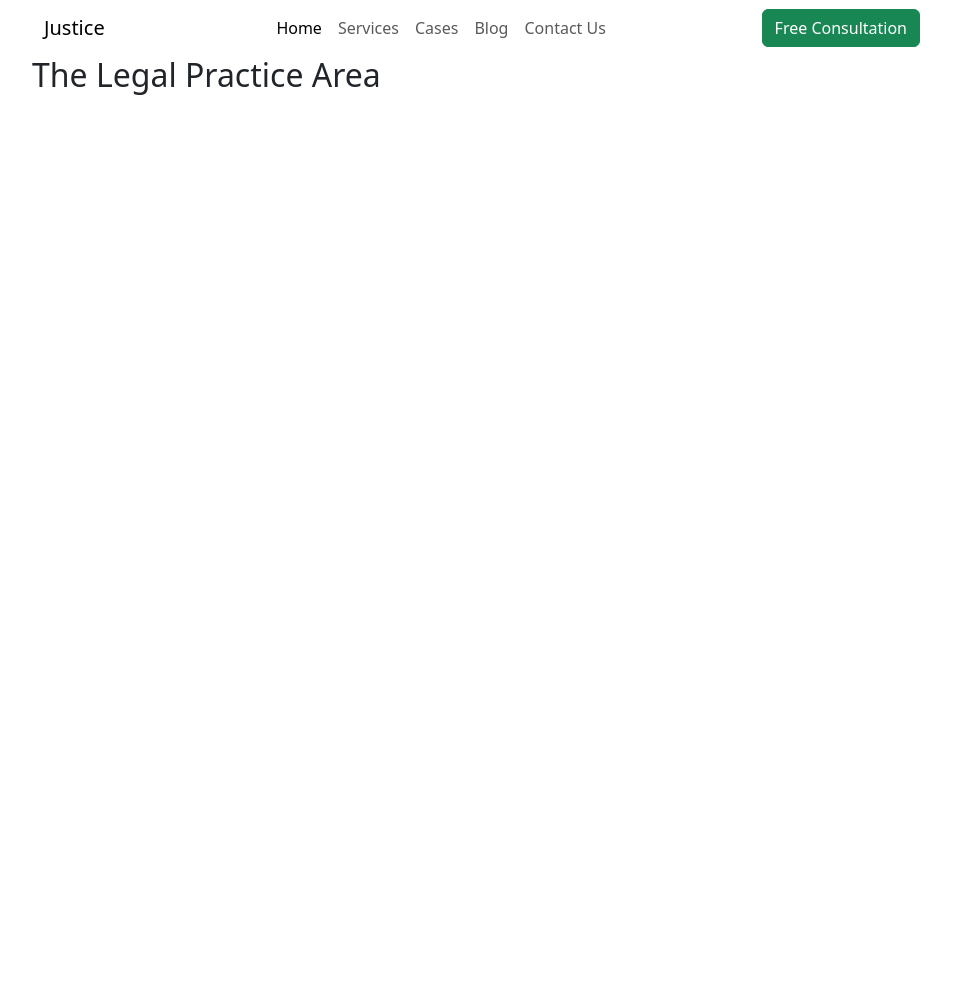
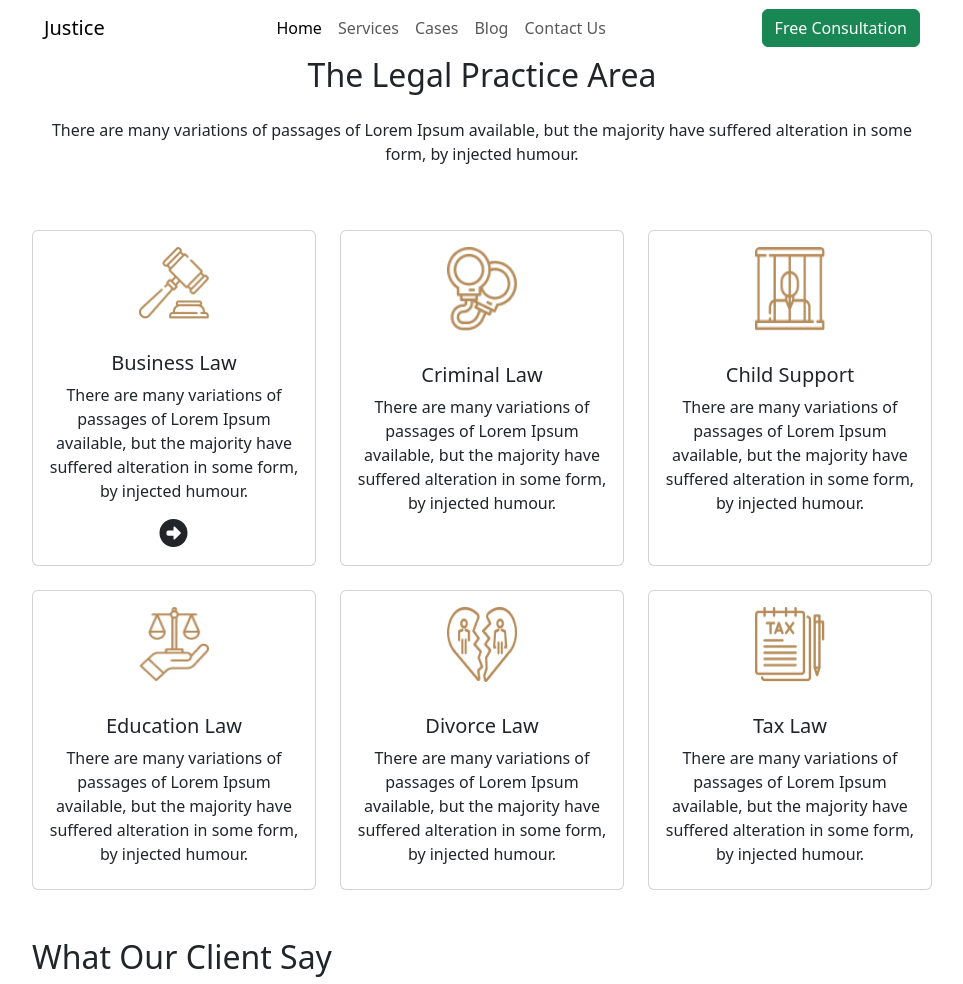
Before and after one commit to Reahana/legal-solution-website, a plain HTML site: page index.html in a window 1280 px wide. Shown: the whole page, without its empty margins (158-1121 px from the left). Before the commit the page ends 800 px from the top, so only its background shows below. Drawn offline with Linux system fonts and the light colour scheme.

Commit message:
Legal Practice Area

```diff
--- a/index.html
+++ b/index.html
@@ -5,6 +5,7 @@
     <meta http-equiv="X-UA-Compatible" content="IE=edge">
     <meta name="viewport" content="width=device-width, initial-scale=1.0">
     <title>Justice</title>
+    <link rel="stylesheet" href="./css/all.min.css">
     <link rel="stylesheet" href="./css/bootstrap.min.css">
 </head>
 <body style="width: 900px;" class="mx-auto">
@@ -39,6 +40,7 @@
                 </div>
             </div>
         </nav>
+        <!-- banner -->
         <section>
 
         </section>
@@ -46,13 +48,76 @@
     <!-- main -->
     <main>
         <!-- The Legal Practice Area -->
-        <section>
-            <h2>The Legal Practice Area</h2>
+        <section class="text-center mb-5">
+            <h2 class="pb-3">The Legal Practice Area</h2>
+            <p class="pb-5">There are many variations of passages of Lorem Ipsum available, but the majority have suffered alteration in some form, by injected humour.</p>
+            <div class="row row-cols-1 row-cols-md-3 g-4">
+                <div class="col">
+                  <div class="card h-100">
+                    <img src="./images/business.png" class="card-img-top my-3 mx-auto w-25 h-25" alt="...">
+                    <div class="card-body">
+                      <h5 class="card-title">Business Law</h5>
+                      <p class="card-text">There are many variations of passages of Lorem Ipsum available, but the majority have suffered alteration in some form, by injected humour.</p>
+                      <i class="fa-solid fa-circle-right fs-3"></i>
+                    </div>
+                  </div>
+                </div>
+                <div class="col">
+                  <div class="card h-100">
+                    <img src="./images/criminal.png" class="card-img-top my-3 mx-auto w-25 h-25" alt="...">
+                    <div class="card-body">
+                      <h5 class="card-title">Criminal Law</h5>
+                      <p class="card-text">There are many variations of passages of Lorem Ipsum available, but the majority have suffered alteration in some form, by injected humour.</p>
+                    </div>
+                  </div>
+                </div>
+                <div class="col">
+                  <div class="card h-100">
+                    <img src="./images/child.png" class="card-img-top my-3 mx-auto w-25 h-25" alt="...">
+                    <div class="card-body">
+                      <h5 class="card-title">Child Support</h5>
+                      <p class="card-text">There are many variations of passages of Lorem Ipsum available, but the majority have suffered alteration in some form, by injected humour.</p>
+                    </div>
+                  </div>
+                </div>
+                <div class="col">
+                  <div class="card h-100">
+                    <img src="./images/education.png" class="card-img-top my-3 mx-auto w-25 h-25" alt="...">
+                    <div class="card-body">
+                      <h5 class="card-title">Education Law</h5>
+                      <p class="card-text">There are many variations of passages of Lorem Ipsum available, but the majority have suffered alteration in some form, by injected humour.</p>
+                    </div>
+                  </div>
+                </div>
+                <div class="col">
+                    <div class="card h-100">
+                      <img src="./images/divorce.png" class="card-img-top my-3 mx-auto w-25 h-25" alt="...">
+                      <div class="card-body">
+                        <h5 class="card-title">Divorce Law</h5>
+                        <p class="card-text">There are many variations of passages of Lorem Ipsum available, but the majority have suffered alteration in some form, by injected humour.</p>
+                      </div>
+                    </div>
+                  </div>
+                  <div class="col">
+                    <div class="card h-100">
+                      <img src="./images/tax.png" class="card-img-top my-3 mx-auto w-25 h-25" alt="...">
+                      <div class="card-body">
+                        <h5 class="card-title">Tax Law</h5>
+                        <p class="card-text">There are many variations of passages of Lorem Ipsum available, but the majority have suffered alteration in some form, by injected humour.</p>
+                      </div>
+                    </div>
+                  </div>
+            </div>
+        </section>
+        <!-- What Our Client Say -->
+        <section class="mt-5">
+            <h2>What Our Client Say</h2>
         </section>
     </main>
     <!-- footer -->
     <footer></footer>
 
+    <script src="./js/all.min.js"></script>
     <script src="./js/bootstrap.bundle.min.js"></script>
 </body>
 </html>
```
